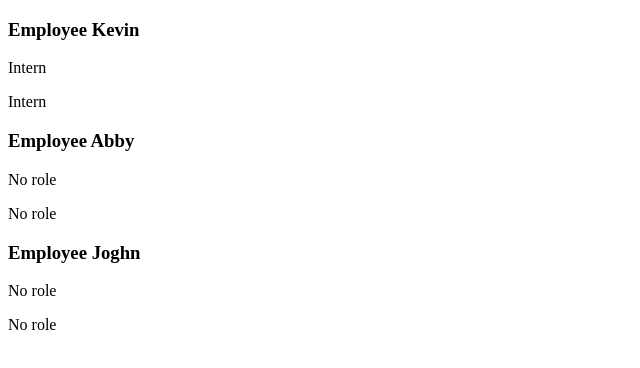
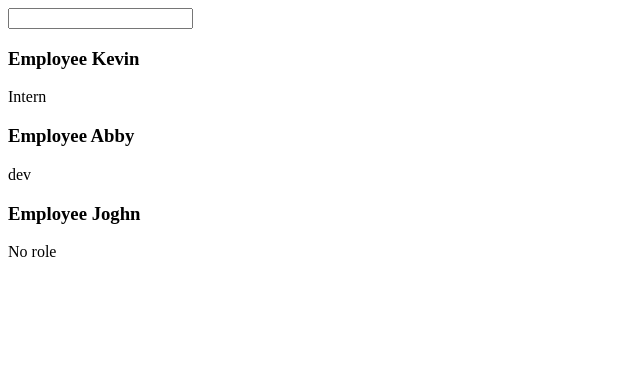
Before and after one commit to kevingallardo52/react, a React (Create React App) app in the folder frontend/: page / in a window 1280 px wide. Shown: the top 368 px of the page, without its empty margins (0-640 px from the left). Built offline with nearby package versions, Linux system fonts and the light colour scheme.

Commit message:
before installing tailwing

```diff
--- a/frontend/src/App.js
+++ b/frontend/src/App.js
@@ -1,15 +1,25 @@
 import './App.css';
 import Employee from './components/Employee';
+import { useState } from 'react';
 
 function App() {
+  const [role, setRole] = useState('dev')
   const showEmployees = true;
+
   return (
     <div className="App">
 
       { showEmployees ? (
         <>
-          <Employee name = "Kevin" role="Intern"/>
-          <Employee name = "Abby"/>
+          <input
+          type="text"
+          onChange={(e) => {
+            console.log(e.target.value);
+            setRole(e.target.value);
+          }}
+          ></input>
+          <Employee name = "Kevin" role = "Intern"/>
+          <Employee name = "Abby" role = {role}/>
           <Employee name = "Joghn"/>
         </> ) : (
           <p>You cannot see the employees</p>
@@ -17,6 +27,7 @@
 
     </div>
   );
+
 }
 
 export default App;
--- a/frontend/src/components/Employee.js
+++ b/frontend/src/components/Employee.js
@@ -5,14 +5,6 @@
     <>
         <h3>Employee {props.name}</h3>
         <p>{props.role ? props.role : 'No role'}</p>
-
-        {
-            props.role ? (
-                <p class = "role">{props.role}</p>
-            ) : (
-                <p class="norole">No role</p>
-            )
-        }
     </>
   )
 }
```
